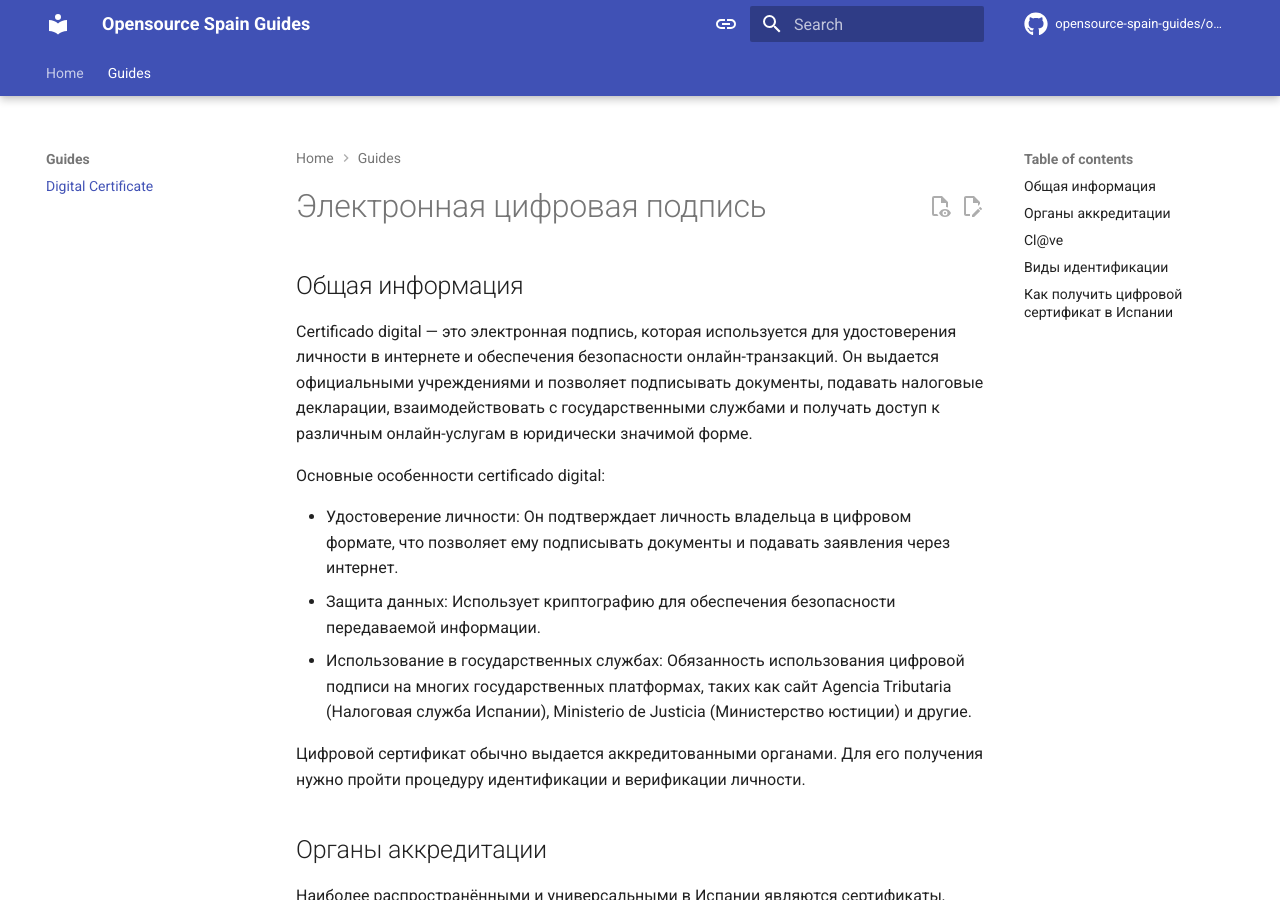
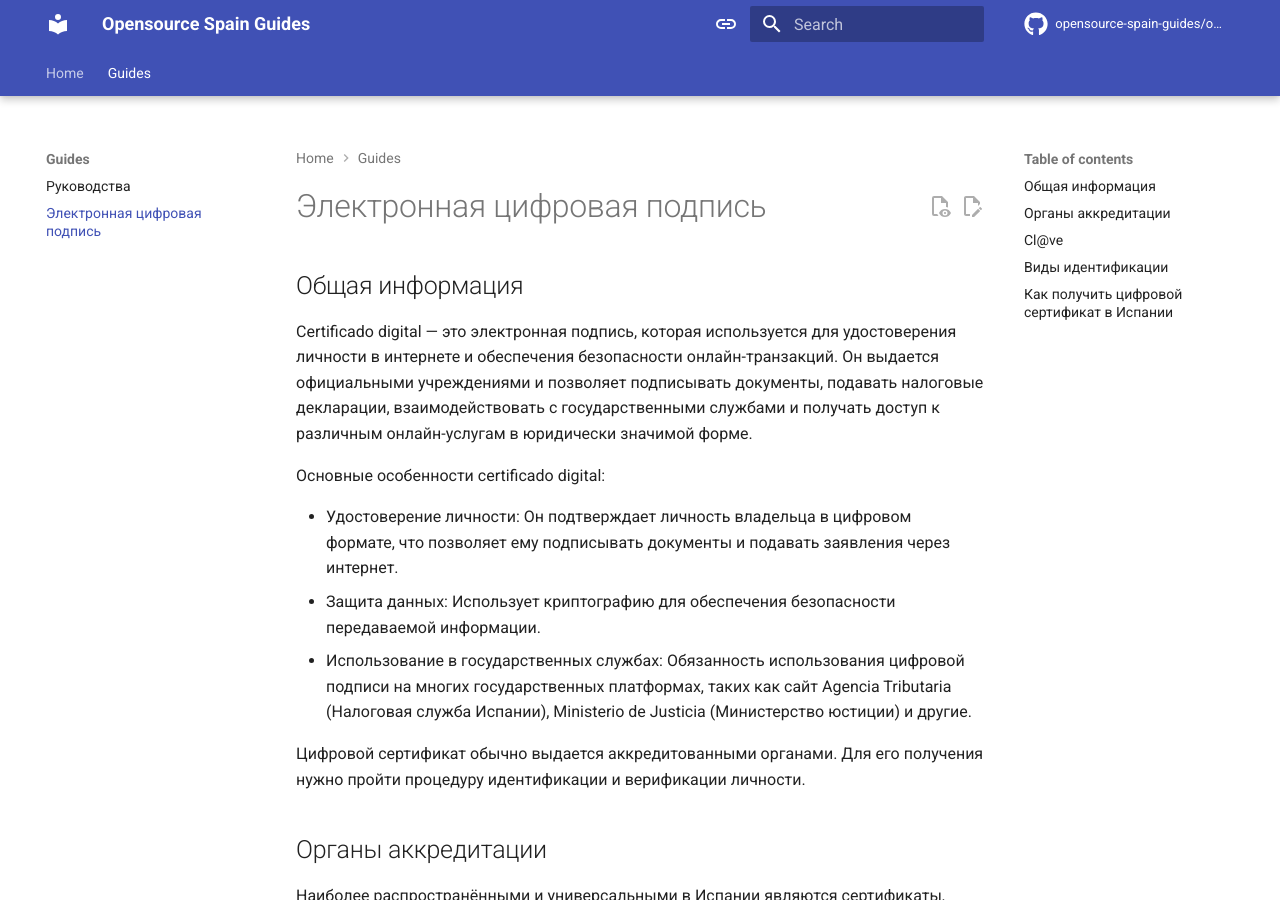
Before and after one commit to opensource-spain-guides/osg-site, an MkDocs documentation site: the page built from docs/guides/guide-digital-certificate.md, in a window 1280 px wide and 900 px high. Built offline with MkDocs 1.6.1 and Material for MkDocs 9.7.7, drawn with Linux system fonts in a browser that asks for light colours; comment, search, counter and statistics services are not loaded.

Commit message:
Modify navigation structure

```diff
--- a/docs/guide-digital-certificate.md
+++ b/docs/guides/guide-digital-certificate.md
@@ -1,3 +1,7 @@
+---
+title: Электронная цифровая подпись
+---
+
 # Электронная цифровая подпись
 
 ## Общая информация
--- /dev/null
+++ b/docs/guides/index.md
@@ -0,0 +1,3 @@
+---
+title: Руководства
+---
--- a/mkdocs.yml
+++ b/mkdocs.yml
@@ -51,7 +51,8 @@ theme:
 nav:
   - Home: index.md
   - Guides:
-      - Digital Certificate: guide-digital-certificate.md
+    - guides/index.md
+    - guides/guide-digital-certificate.md
 
 extra:
   analytics:
```
Also changed, not shown: docs/index.md (+1 -1 lines).
